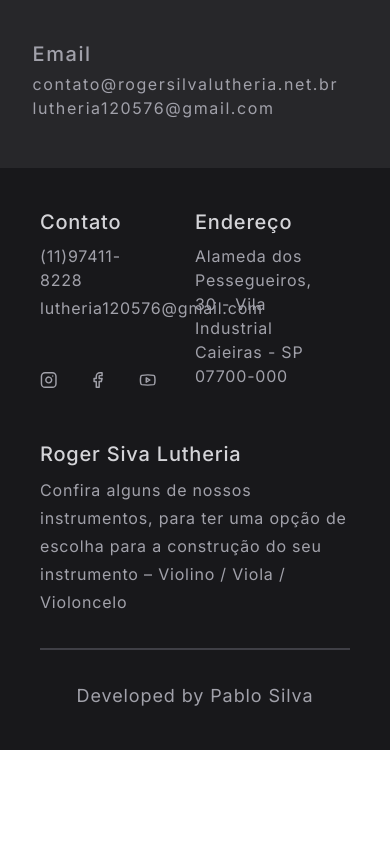
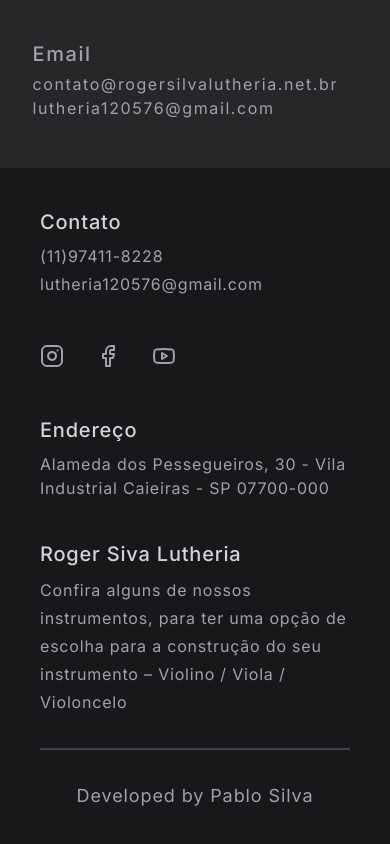
Before and after one commit to PabloJesusdaSilva/Lutheria, a Next.js app: page /contact in a window 390 px wide. Shown: the part 1732-2576 px from the top of the page. Before the commit the page ends 2482 px from the top, so only its background shows below. Built offline with nearby package versions, Linux system fonts and the light colour scheme.

Commit message:
:fix: fixing footer responsive designe error

```diff
--- a/src/app/partials/Footer.tsx
+++ b/src/app/partials/Footer.tsx
@@ -8,12 +8,13 @@ const Footer = () => {
    return(
       <footer className='w-full p-10 bg-zinc-900'>
          <div className='
-            grid grid-cols-2 justify-items-start w-full space-x-0 pb-8 border-b-2 border-zinc-700
-            md:grid-cols-3 md:space-x-8 md:justify-items-center
+            grid grid-cols-1 justify-items-start w-full space-x-0 pb-8 border-b-2 border-zinc-700
+            md:grid-cols-2 md:space-x-8 md:justify-items-center
+            lg:grid-cols-3 md:space-x-8 lg:justify-items-center
          '>
             <article className='
-               w-3/4 tracking-wider mb-12 text-zinc-400
-               md:w-2/4 md:mb-0
+               col-span-2 w-3/4 tracking-wider mb-12 text-zinc-400
+               lg:w-2/4 lg:mb-0
             '>
                <h2 className='mb-2 text-xl text-zinc-300 font-medium'>
                   Contato
@@ -30,7 +31,7 @@ const Footer = () => {
             </article>
 
             <article className='
-               w-3/4 tracking-wider text-zinc-400
+               w-full tracking-wider text-zinc-400
                md:w-2/4
             '>
                <h2 className='mb-2 text-xl text-zinc-300 font-medium'>
@@ -43,8 +44,9 @@ const Footer = () => {
             </article>
 
             <article className='
-               col-span-2 tracking-wider text-zinc-400
-               md:w-2/4 md:col-span-1
+               col-span-2 mt-10 tracking-wider text-zinc-400
+               md:w-full md:col-span-2
+               lg:w-full lg:col-span-1
             '>
                <h2 className='mb-2 text-xl text-zinc-300 font-medium'>
                   Roger Siva Lutheria
```
